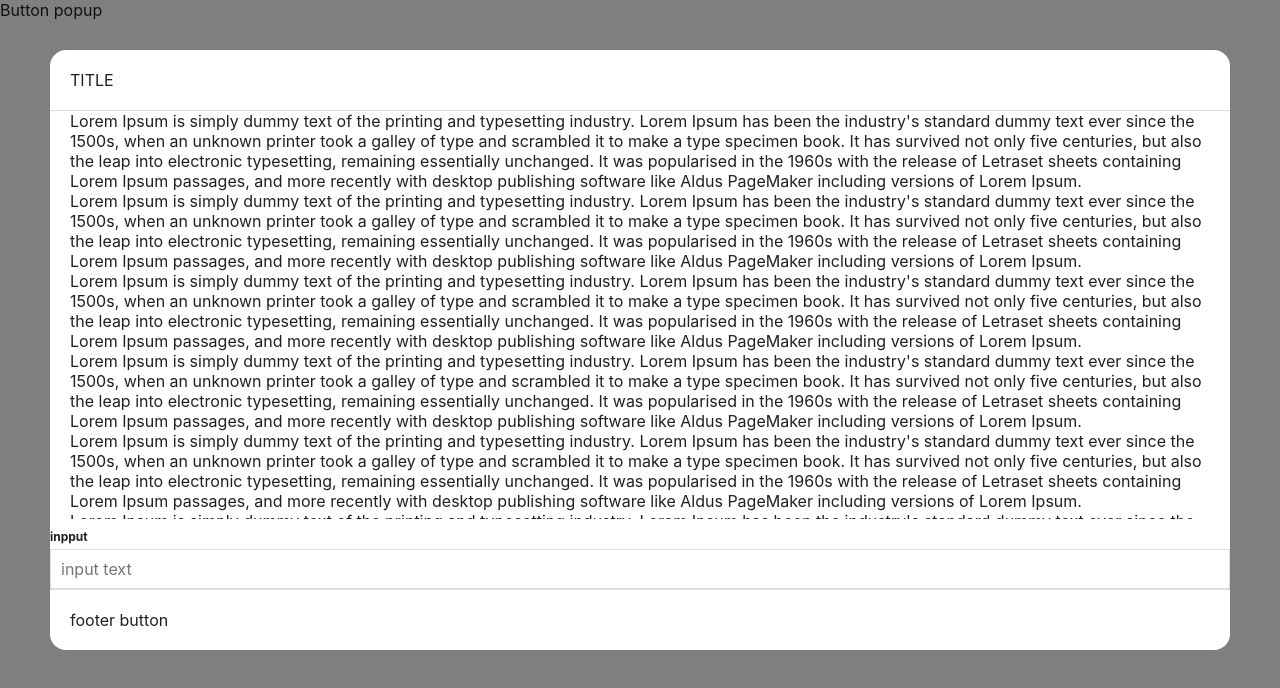
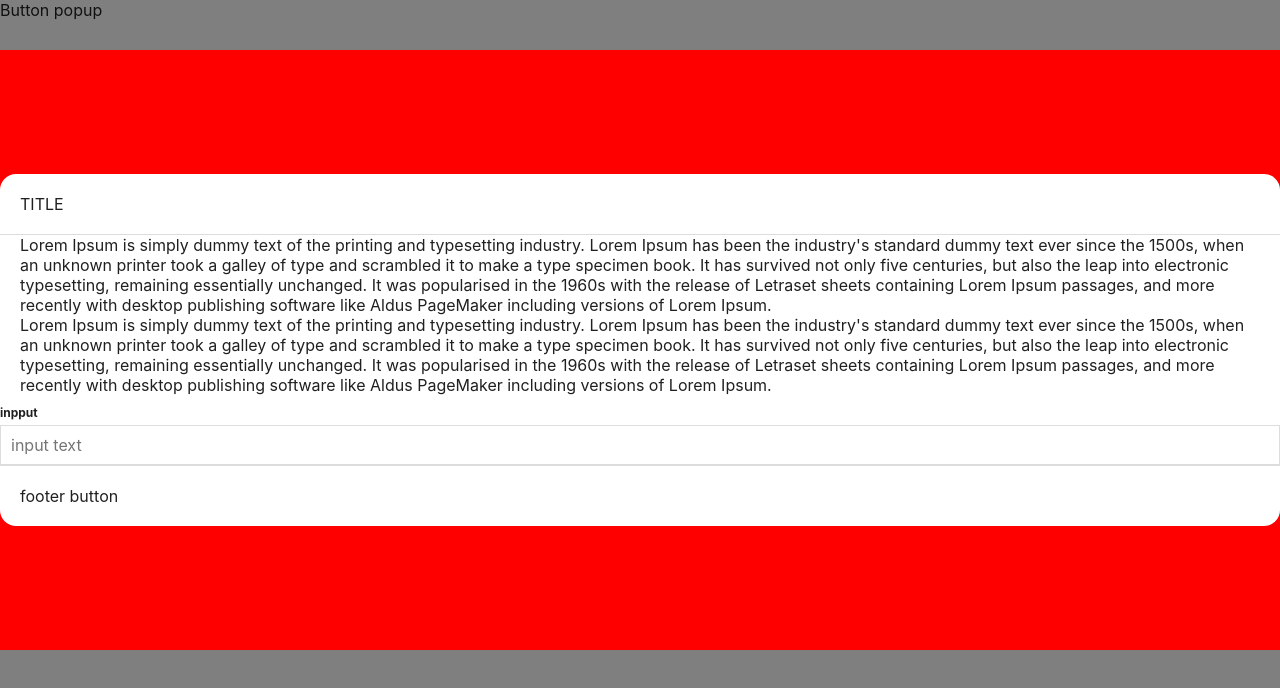
Before and after one commit to dev-yoooon/offline-yarn, a website: page src/html/popup.html in a window 1280 px wide. Both pictures are taken after a click on the button "Button popup". Drawn offline with nearby package versions, Linux system fonts and the light colour scheme; files that its build step writes are made by us from their sources; files whose address does not match are found by name.

Commit message:
add popup pc

```diff
--- a/src/assets/_sass/_popup.scss
+++ b/src/assets/_sass/_popup.scss
@@ -54,16 +54,25 @@
     &-cont {
         height: 1000px;
     }
+    &-inner {
+        display: flex;
+        align-items: center;
+        position: absolute;
+        top: 50px;
+        bottom: 50px;
+        max-height: 600px;
+        background-color: red;
+    }
 
     @include append('.test ', $pos:1) {
-        top: 50px;
-        bottom: 50px;
-        left: 50px;
-        right: 50px;
+        position: relative;
+        left: auto;
+        top: auto;
+        bottom: auto;
+        right: auto;
+        max-height: 100%;
+        border-radius: 16px;
         height: auto;
-        width: auto;
-        max-height: 600px;
-        border-radius: 16px;
 
         display: flex;
         flex-direction: column;
--- a/src/html/popup.html
+++ b/src/html/popup.html
@@ -14,6 +14,7 @@
     </div>
     <!-- popup -->
     <div class="popup-wrap test" role="dialog" aria-modal="true">
+        <div class="popup-inner">
             <div class="popup">
                 <div class="popup-header">TITLE</div>
                 <div class="popup-main">
@@ -24,6 +25,7 @@
                         <div class="scroll-inner">
                             <p>Lorem Ipsum is simply dummy text of the printing and typesetting industry. Lorem Ipsum has been the industry's standard dummy text ever since the 1500s, when an unknown printer took a galley of type and scrambled it to make a type specimen book. It has survived not only five centuries, but also the leap into electronic typesetting, remaining essentially unchanged. It was popularised in the 1960s with the release of Letraset sheets containing Lorem Ipsum passages, and more recently with desktop publishing software like Aldus PageMaker including versions of Lorem Ipsum.</p>
                             <p>Lorem Ipsum is simply dummy text of the printing and typesetting industry. Lorem Ipsum has been the industry's standard dummy text ever since the 1500s, when an unknown printer took a galley of type and scrambled it to make a type specimen book. It has survived not only five centuries, but also the leap into electronic typesetting, remaining essentially unchanged. It was popularised in the 1960s with the release of Letraset sheets containing Lorem Ipsum passages, and more recently with desktop publishing software like Aldus PageMaker including versions of Lorem Ipsum.</p>
+                            <!-- <p>Lorem Ipsum is simply dummy text of the printing and typesetting industry. Lorem Ipsum has been the industry's standard dummy text ever since the 1500s, when an unknown printer took a galley of type and scrambled it to make a type specimen book. It has survived not only five centuries, but also the leap into electronic typesetting, remaining essentially unchanged. It was popularised in the 1960s with the release of Letraset sheets containing Lorem Ipsum passages, and more recently with desktop publishing software like Aldus PageMaker including versions of Lorem Ipsum.</p>
                             <p>Lorem Ipsum is simply dummy text of the printing and typesetting industry. Lorem Ipsum has been the industry's standard dummy text ever since the 1500s, when an unknown printer took a galley of type and scrambled it to make a type specimen book. It has survived not only five centuries, but also the leap into electronic typesetting, remaining essentially unchanged. It was popularised in the 1960s with the release of Letraset sheets containing Lorem Ipsum passages, and more recently with desktop publishing software like Aldus PageMaker including versions of Lorem Ipsum.</p>
                             <p>Lorem Ipsum is simply dummy text of the printing and typesetting industry. Lorem Ipsum has been the industry's standard dummy text ever since the 1500s, when an unknown printer took a galley of type and scrambled it to make a type specimen book. It has survived not only five centuries, but also the leap into electronic typesetting, remaining essentially unchanged. It was popularised in the 1960s with the release of Letraset sheets containing Lorem Ipsum passages, and more recently with desktop publishing software like Aldus PageMaker including versions of Lorem Ipsum.</p>
                             <p>Lorem Ipsum is simply dummy text of the printing and typesetting industry. Lorem Ipsum has been the industry's standard dummy text ever since the 1500s, when an unknown printer took a galley of type and scrambled it to make a type specimen book. It has survived not only five centuries, but also the leap into electronic typesetting, remaining essentially unchanged. It was popularised in the 1960s with the release of Letraset sheets containing Lorem Ipsum passages, and more recently with desktop publishing software like Aldus PageMaker including versions of Lorem Ipsum.</p>
@@ -31,8 +33,7 @@
                             <p>Lorem Ipsum is simply dummy text of the printing and typesetting industry. Lorem Ipsum has been the industry's standard dummy text ever since the 1500s, when an unknown printer took a galley of type and scrambled it to make a type specimen book. It has survived not only five centuries, but also the leap into electronic typesetting, remaining essentially unchanged. It was popularised in the 1960s with the release of Letraset sheets containing Lorem Ipsum passages, and more recently with desktop publishing software like Aldus PageMaker including versions of Lorem Ipsum.</p>
                             <p>Lorem Ipsum is simply dummy text of the printing and typesetting industry. Lorem Ipsum has been the industry's standard dummy text ever since the 1500s, when an unknown printer took a galley of type and scrambled it to make a type specimen book. It has survived not only five centuries, but also the leap into electronic typesetting, remaining essentially unchanged. It was popularised in the 1960s with the release of Letraset sheets containing Lorem Ipsum passages, and more recently with desktop publishing software like Aldus PageMaker including versions of Lorem Ipsum.</p>
                             <p>Lorem Ipsum is simply dummy text of the printing and typesetting industry. Lorem Ipsum has been the industry's standard dummy text ever since the 1500s, when an unknown printer took a galley of type and scrambled it to make a type specimen book. It has survived not only five centuries, but also the leap into electronic typesetting, remaining essentially unchanged. It was popularised in the 1960s with the release of Letraset sheets containing Lorem Ipsum passages, and more recently with desktop publishing software like Aldus PageMaker including versions of Lorem Ipsum.</p>
-                        <p>Lorem Ipsum is simply dummy text of the printing and typesetting industry. Lorem Ipsum has been the industry's standard dummy text ever since the 1500s, when an unknown printer took a galley of type and scrambled it to make a type specimen book. It has survived not only five centuries, but also the leap into electronic typesetting, remaining essentially unchanged. It was popularised in the 1960s with the release of Letraset sheets containing Lorem Ipsum passages, and more recently with desktop publishing software like Aldus PageMaker including versions of Lorem Ipsum.</p>
-                        <p>Lorem Ipsum is simply dummy text of the printing and typesetting industry. Lorem Ipsum has been the industry's standard dummy text ever since the 1500s, when an unknown printer took a galley of type and scrambled it to make a type specimen book. It has survived not only five centuries, but also the leap into electronic typesetting, remaining essentially unchanged. It was popularised in the 1960s with the release of Letraset sheets containing Lorem Ipsum passages, and more recently with desktop publishing software like Aldus PageMaker including versions of Lorem Ipsum.</p>
+                            <p>Lorem Ipsum is simply dummy text of the printing and typesetting industry. Lorem Ipsum has been the industry's standard dummy text ever since the 1500s, when an unknown printer took a galley of type and scrambled it to make a type specimen book. It has survived not only five centuries, but also the leap into electronic typesetting, remaining essentially unchanged. It was popularised in the 1960s with the release of Letraset sheets containing Lorem Ipsum passages, and more recently with desktop publishing software like Aldus PageMaker including versions of Lorem Ipsum.</p> -->
                         </div>
                     </div>
                 </div>
@@ -43,6 +44,7 @@
 
                 <div class="popup-footer">
                     <button type="button" class="btn-close" aria-label="close">footer button</button>
+                </div>
             </div>
         </div>
     </div>
```
Also changed, not shown: src/index.html (+3 -3 lines), dist/assets/css/common.css, dist/html/popup.html, dist/index.html. Lines whose indentation alone changed are shown as unchanged.
